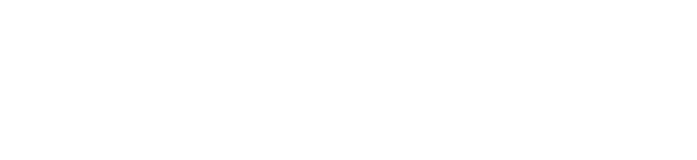
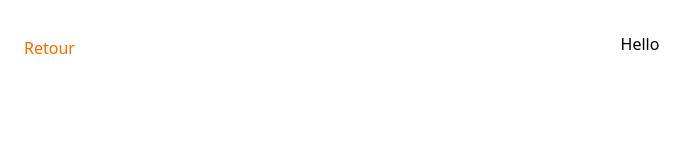
Before and after one commit to raphpay/Stravanalyser-front, a React (Vite) app: page /help in a window 1280 px wide. Before the commit this address had no page. Shown: the top 160 px of the page, without its empty margins (0-697 px from the left). Built offline with nearby package versions, Linux system fonts and the light colour scheme.

Commit message:
Add navigation to help screen

```diff
--- a/src/App.tsx
+++ b/src/App.tsx
@@ -4,6 +4,7 @@
 
 import AuthSuccessPage from "./pages/AuthSuccessPage";
 import DashboardPage from "./pages/DashboardPage";
+import HelpPage from "./pages/HelpPage";
 import HomePage from "./pages/HomePage";
 
 const AppContent: React.FC = () => {
@@ -11,7 +12,8 @@
     <Routes>
       <Route path="/" element={<HomePage />} />
       <Route path="/auth/success/:athleteId" element={<AuthSuccessPage />} />
-      <Route path="/dashboard/" element={<DashboardPage />} />
+      <Route path="/dashboard" element={<DashboardPage />} />
+      <Route path="/help" element={<HelpPage />} />
     </Routes>
   );
 };
--- a/src/pages/DashboardPage.tsx
+++ b/src/pages/DashboardPage.tsx
@@ -1,5 +1,6 @@
 import axios from "axios";
 import { useEffect, useState } from "react";
+import { useNavigate } from "react-router-dom";
 import { analyseActivities } from "../business-logic/analysis/analyseActivities";
 import type { AnalysisResult } from "../business-logic/analysis/timelineAnalysis";
 import type Activity from "../business-logic/models/Activity";
@@ -9,6 +10,8 @@
 
 export default function DashboardPage() {
   const BACKEND_URL = import.meta.env.VITE_BACK_END_URL;
+
+  const navigate = useNavigate();
 
   const [profile, setProfile] = useState<StravaProfile | null>(null);
   const [activities, setActivities] = useState<Activity[]>([]);
@@ -94,15 +97,6 @@
       >
         Analyser les activités
       </button>
-      {/* {activities && (
-        <ul>
-          {activities.map((act) => (
-            <li key={act.id}>
-              {act.name} - {act.distanceKm} km
-            </li>
-          ))}
-        </ul>
-      )} */}
       {activities && !analysisDone && (
         <p>Activités chargées, analyses les maintenant !!</p>
       )}
@@ -114,6 +108,14 @@
       {analysisDone && analysisResult && timeline && (
         <TimelineTable timeline={timeline} />
       )}
+      <button
+        className="fixed bottom-6 right-6 w-12 h-12 bg-orange-500 text-white rounded-full shadow-lg flex items-center justify-center text-xl font-bold cursor-pointer"
+        onClick={() => navigate("/help")}
+        aria-label="Aide"
+        title="Aide"
+      >
+        ?
+      </button>
     </div>
   );
 }
--- /dev/null
+++ b/src/pages/HelpPage.tsx
@@ -0,0 +1,19 @@
+import { useNavigate } from "react-router-dom";
+
+export default function HelpPage() {
+  const navigate = useNavigate();
+
+  return (
+    <div className="flex flex-col gap-2">
+      <button
+        className="fixed top-6 left-6 w-12 h-12 text-orange-500  cursor-pointer"
+        onClick={() => navigate(-1)}
+        aria-label="retour"
+        title="Retour"
+      >
+        Retour
+      </button>
+      Hello
+    </div>
+  );
+}
```
